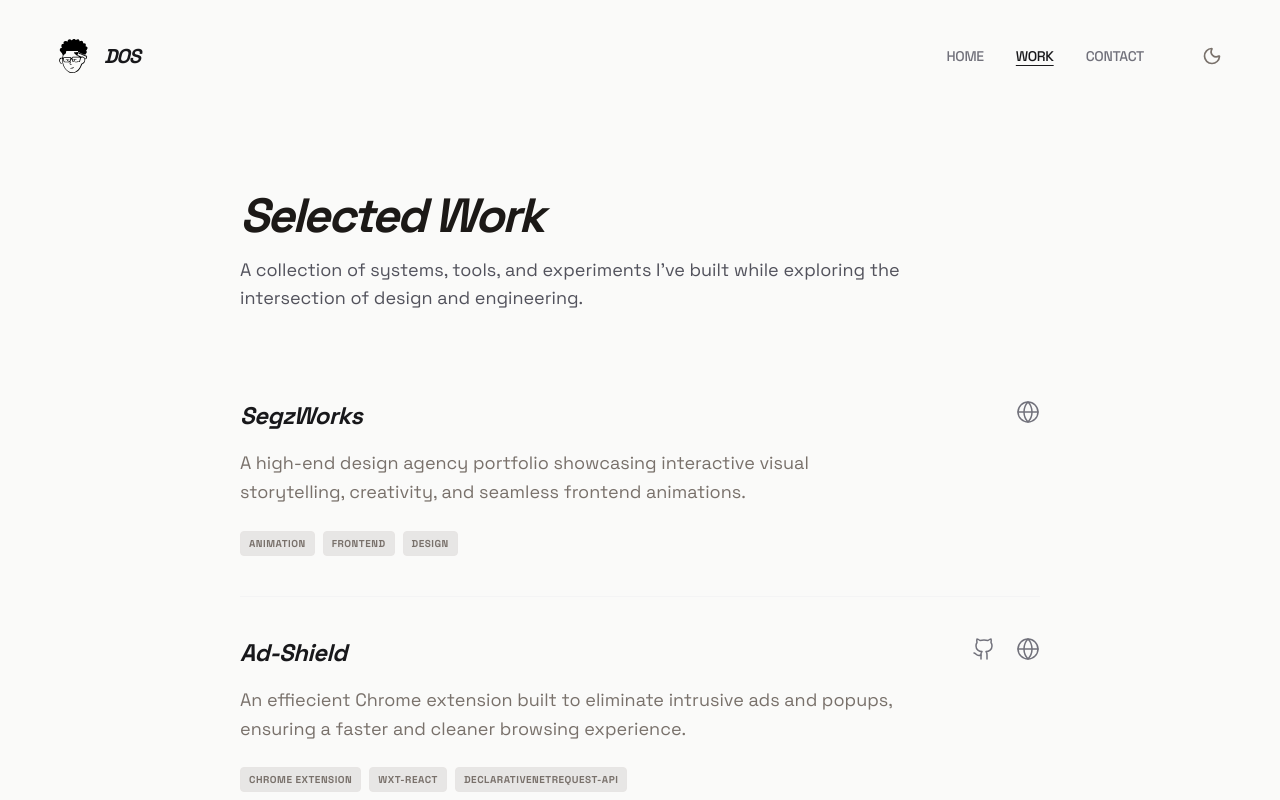
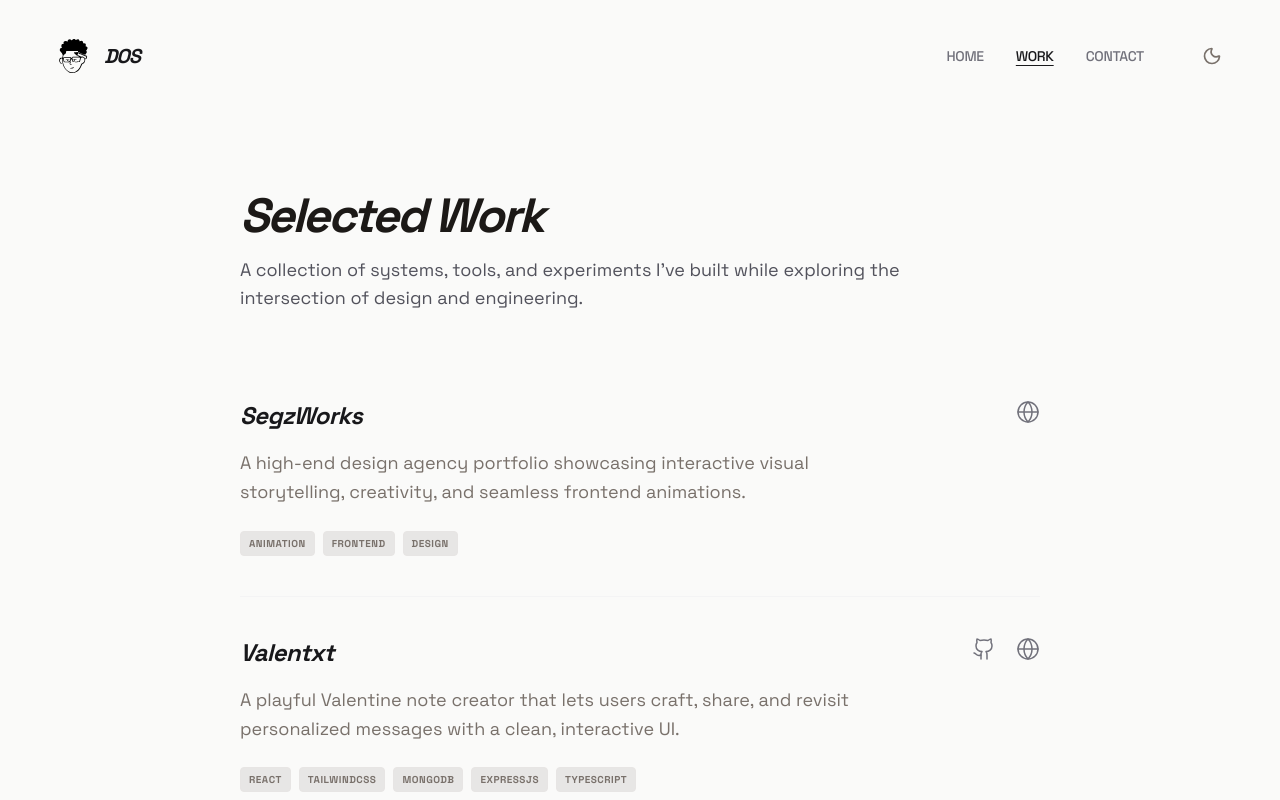
Before and after one commit to segundavid-dev/portfolio, a Next.js app: page /work in a window 1280 px wide. Shown: the top 800 px of the page. Built offline with nearby package versions, Linux system fonts and the light colour scheme.

Commit message:
feat(projects): add valentext project to list

```diff
--- a/app/work/page.tsx
+++ b/app/work/page.tsx
@@ -10,32 +10,50 @@ export const metadata: Metadata = {
 const projects: Project[] = [
   {
     title: "SegzWorks",
-    description: "A high-end design agency portfolio showcasing interactive visual storytelling, creativity, and seamless frontend animations.",
+    description:
+      "A high-end design agency portfolio showcasing interactive visual storytelling, creativity, and seamless frontend animations.",
     tags: ["Animation", "Frontend", "Design"],
     liveLink: "http://segzworks.studio/",
   },
   {
+    title: "Valentxt",
+    description:
+      "A playful Valentine note creator that lets users craft, share, and revisit personalized messages with a clean, interactive UI.",
+    tags: ["React", "TailwindCSS", "MongoDB", "ExpressJS", "Typescript"],
+    liveLink: "https://valentext.pxxl.click/",
+    githubLink: "https://github.com/segundavid-dev/valentine-frontend",
+  },
+  {
     title: "Ad-Shield",
-    description: "An effiecient Chrome extension built to eliminate intrusive ads and popups, ensuring a faster and cleaner browsing experience.",
+    description:
+      "An effiecient Chrome extension built to eliminate intrusive ads and popups, ensuring a faster and cleaner browsing experience.",
     tags: ["chrome extension", "wxt-react", "declarativenetrequest-api"],
     liveLink: "https://ad-shield-web.vercel.app/",
     githubLink: "https://github.com/segundavid-dev/ad-shield",
   },
   {
     title: "Qrvest",
-    description: "A AI-powered fullstack QR ordering system for restaurants and hotels.",
+    description:
+      "A AI-powered fullstack QR ordering system for restaurants and hotels.",
     tags: ["Typescript", "fullstack", "RAG"],
-    liveLink: "https://app.qrvest.com/"
+    liveLink: "https://app.qrvest.com/",
   },
   {
     title: "JSON Parser",
-    description: "A lightweight, recursive-descent JSON parser implemented from scratch, focused on the fundamentals of lexical and syntactic analysis.",
-    tags: ["algorithms", "syntatic analysis", "lexical analysis", "interpreters"],
+    description:
+      "A lightweight, recursive-descent JSON parser implemented from scratch, focused on the fundamentals of lexical and syntactic analysis.",
+    tags: [
+      "algorithms",
+      "syntatic analysis",
+      "lexical analysis",
+      "interpreters",
+    ],
     githubLink: "https://github.com/Segundavid-Dev/JSON-parser",
   },
   {
     title: "Scheduling Automation",
-    description: "A robust backend engine designed to handle complex scheduling logic —inspired by tools like Calendly.",
+    description:
+      "A robust backend engine designed to handle complex scheduling logic —inspired by tools like Calendly.",
     tags: ["backend", "typescript", "automation", "api design"],
     githubLink: "https://github.com/segundavid-dev/scheduling-automation-be",
     wip: true,
@@ -50,7 +68,8 @@ export default function WorkPage() {
           Selected Work
         </h1>
         <p className="text-lg text-zinc-600 dark:text-zinc-400 max-w-2xl">
-          A collection of systems, tools, and experiments I've built while exploring the intersection of design and engineering.
+          A collection of systems, tools, and experiments I've built while
+          exploring the intersection of design and engineering.
         </p>
       </section>
 
```
